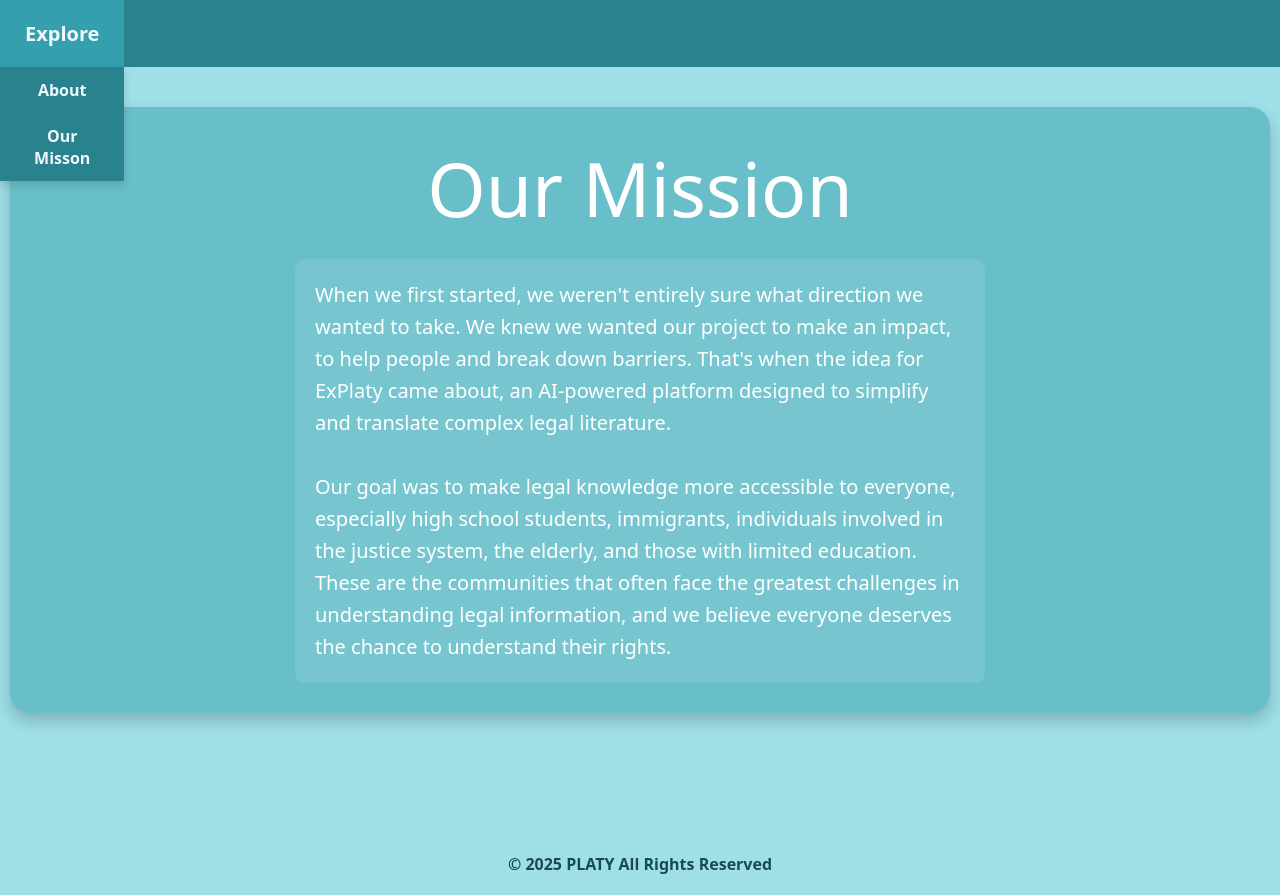
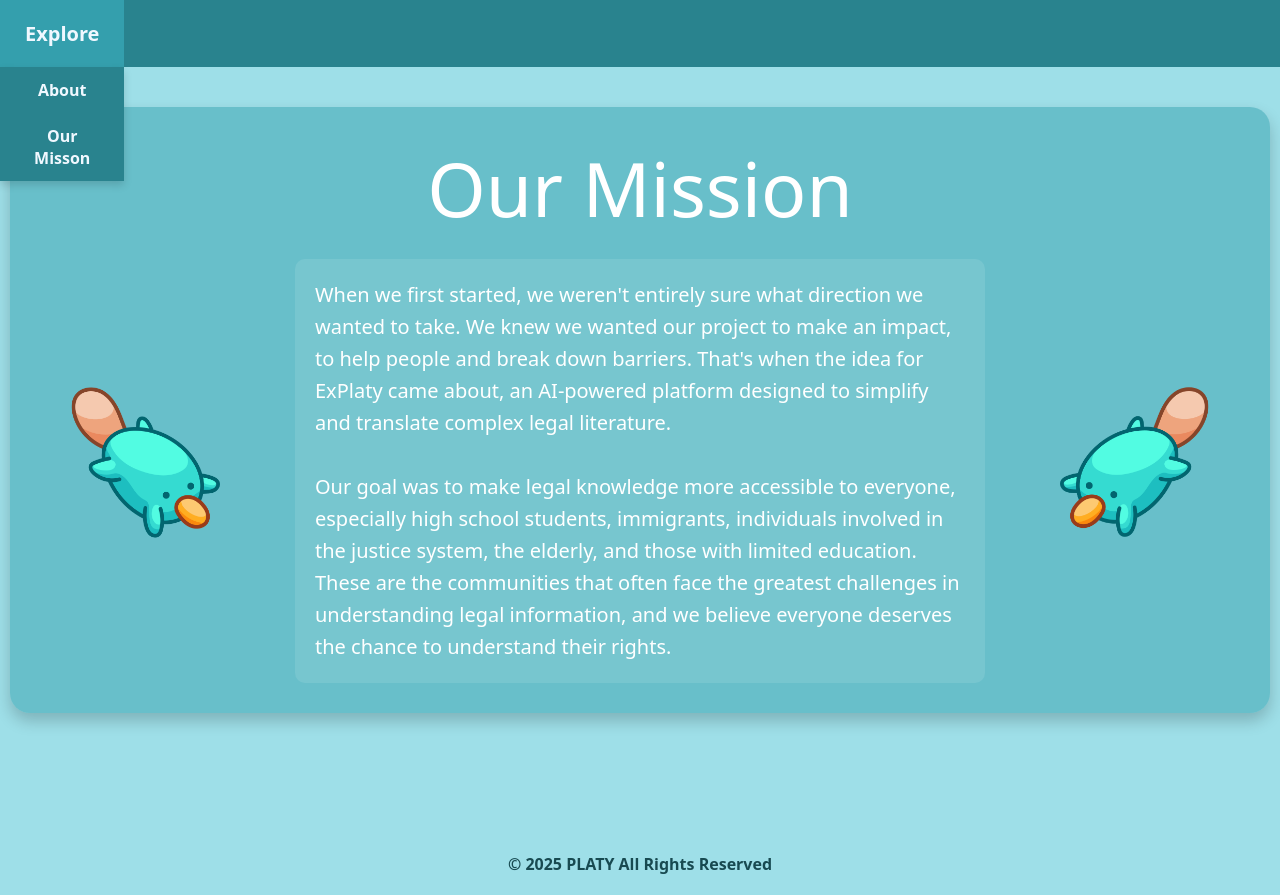
Before and after one commit to layshaa/DubHacks25, a website: page public/mission.html in a window 1280 px wide. Drawn offline with Linux system fonts and the light colour scheme; a web font is replaced by a local one.

Commit message:
ui tweaks

```diff
--- a/public/mission.html
+++ b/public/mission.html
@@ -28,8 +28,10 @@
         </header>
         <main>
             <div id="missionStatement">
+
                 <h2>Our Mission</h2>
                 <div id="missionEntry">
+                    <img id="left" class="logo" src="imgs/logo.png">
                     <p id="missionText">
                         When we first started, we weren't entirely sure what direction we wanted to take.
                         We knew we wanted our project to make an impact, to help people and break down barriers.
@@ -41,6 +43,7 @@
                         education. These are the communities that often face the greatest challenges in understanding
                         legal information, and we believe everyone deserves the chance to understand their rights.
                     </p>
+                     <img class="logo" src="imgs/logo.png">
                 </div>
             </div>
         </main>
--- a/public/missionStyle.css
+++ b/public/missionStyle.css
@@ -8,6 +8,26 @@
 }
 
 /* ===== NAVIGATION MENU STYLING ===== */
+
+.logo{
+  width: 200px;
+  height: auto;
+  transition: transform 0.3s ease;
+}
+
+#left {
+  transform: scaleX(-1);
+  transition: transform 0.3s ease; /* Optional: adds smooth animation */
+}
+
+#left:hover {
+  transform: scaleX(-1) scale(1.5);
+}
+
+
+.logo:hover {
+   transform: scale(1.5); /* Enlarge to 120% */
+}
 
 /*
    Targets the navigation ul specifically using the parent div id.
--- a/public/style.css
+++ b/public/style.css
@@ -204,7 +204,10 @@
 
 button:hover {
     background-color:  #349fad;
+    transform: scale(1.1); /* Enlarge to 120% */
 }
+
+
 
 textarea {
   background-color: #d2f7fc;
```
Also changed, not shown: public/index.html (+1 -1 lines), public/response.css (+9 -1 lines), public/response.html (+2 -0 lines).
